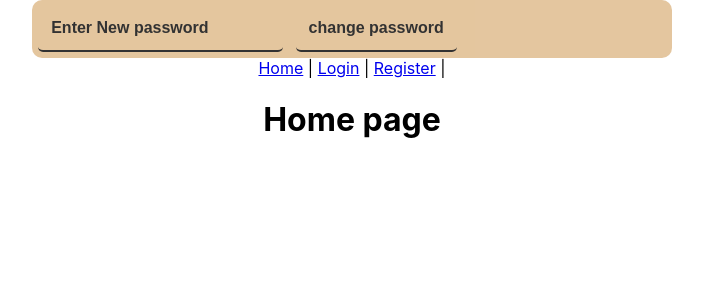
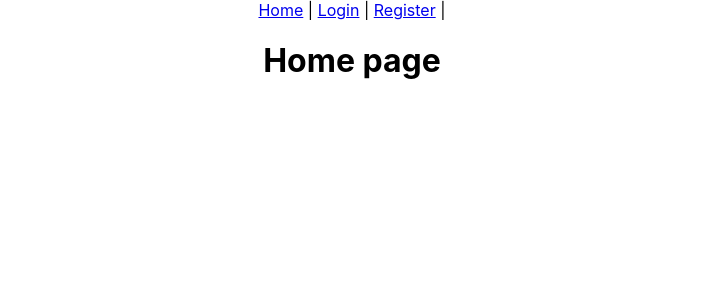
Before and after one commit to Segedu/React, a React (Vite) app in the folder 3.1.2021/react-authenticatin-firebase/: page / in a window 1280 px wide. Shown: the top 300 px of the page, without its empty margins (288-991 px from the left). Built offline with nearby package versions, Linux system fonts and the light colour scheme.

Commit message:
3.1.2021

```diff
--- a/3.1.2021/react-authenticatin-firebase/src/App.jsx
+++ b/3.1.2021/react-authenticatin-firebase/src/App.jsx
@@ -13,27 +13,27 @@ function App() {
 
   return (
     <BrowserRouter>
-      <ChangePassword setAuth={setAuth} auth={auth} />
+      {/* <ChangePassword /> */}
       <div className="App">
         {!auth ? (
           <>
             <Link to="/">Home</Link><span> | </span>
             <Link to="/Login">Login</Link><span> | </span>
             <Link to="/Register">Register</Link><span> | </span>
-          </>) :
-          <Redirect to="/" />}
+          </>) : <Redirect to="/" />}
         {auth ? (<>
           <Link to="/">Home</Link><span> | </span>
           <Link to="/Authenticated">Authenticated</Link><span> | </span>
         </>
         ) : <Redirect to="/Login" />}
+        {auth ? <Logout setAuth={setAuth} /> : <Redirect to="/" />}
+        {auth ? <ChangePassword setAuth={setAuth} auth={auth} /> : ""}
         <Switch>
           <Route exact path="/" render={() => <Home />} />
           <Route exact path="/Login" render={() => <Login setAuth={setAuth} />} />
           <Route exact path="/Register" render={() => <Register setAuth={setAuth} />} />
           <Route exact path="/Authenticated" render={() => <Authenticated email={auth.email} />} />
         </Switch>
-        {auth ? <Logout setAuth={setAuth} /> : <Redirect to="/" />}
       </div>
     </BrowserRouter >
   )
--- a/3.1.2021/react-authenticatin-firebase/src/pages/ChangePassword.jsx
+++ b/3.1.2021/react-authenticatin-firebase/src/pages/ChangePassword.jsx
@@ -23,7 +23,7 @@ const ChangePassword = ({ auth, setAuth }) => {
                 e.preventDefault()
                 changePassword()
             }}>
-                <input type="password" placeholder="Enter New password" onChange={(e) => { setPassword(e.target.value) }} />
+                <input type="password" placeholder="Enter New password" onChange={(e) => { setPassword(e.target.value) }} /><br></br>
                 <input type="submit" value="change password" />
             </form>
         </Fragment>)
```
